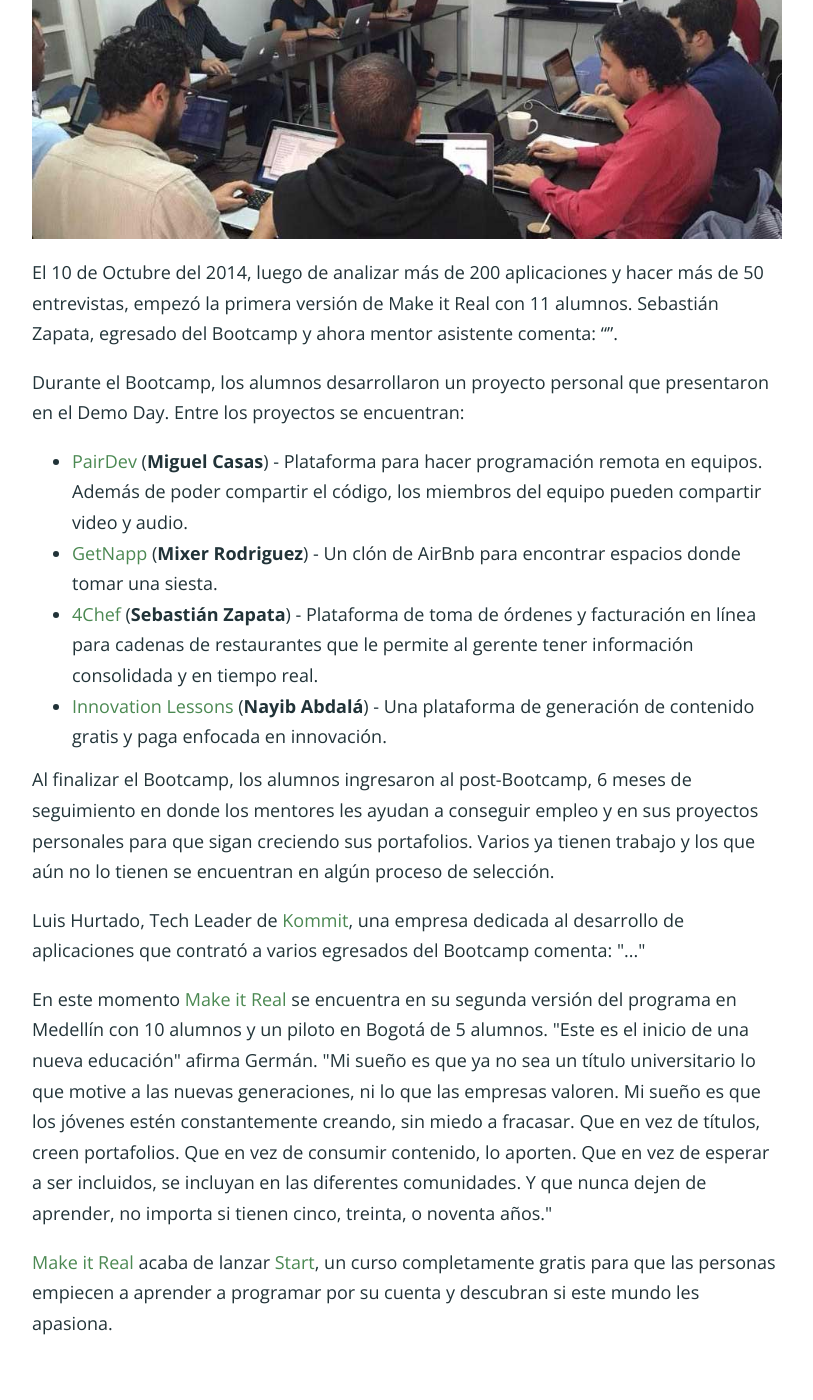
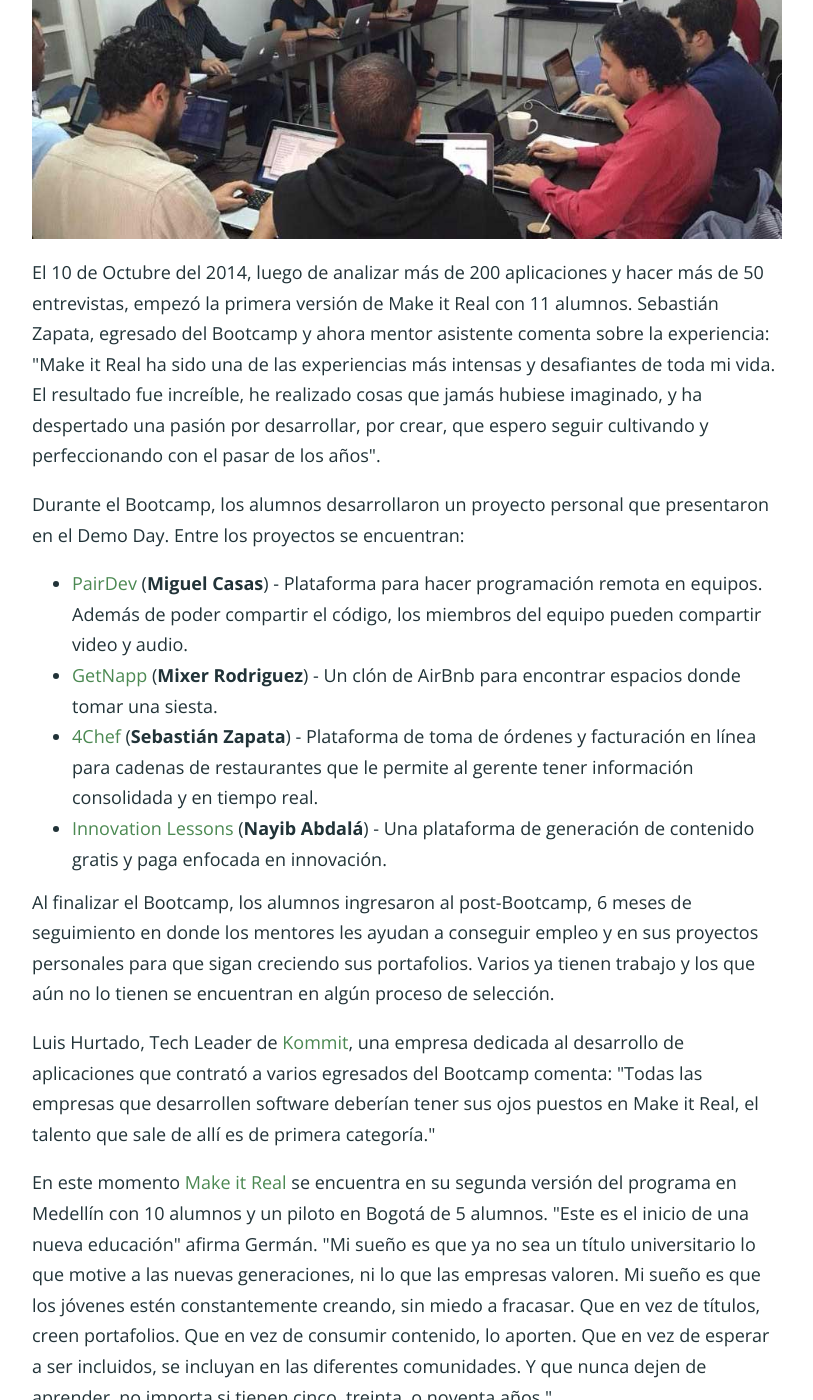
Before and after one commit to simonhoyos/blog, a Jekyll site: the page built from comunicado-apps.html, in a window 1280 px wide and 1400 px high, scrolled down 988 px. Shown: the whole window, without its empty margins (233-1046 px from the left). Built offline with Jekyll 4.4.1, drawn with Linux system fonts in a browser that asks for light colours; nearby versions of some CDN libraries; comment, search, counter and statistics services are not loaded; a style sheet for code colours, icons or effects is not loaded; before the commit the page ends 2344 px from its top, so only the background shows below that.

Commit message:
Finish "Comunicado Apps"

```diff
--- a/comunicado-apps.html
+++ b/comunicado-apps.html
@@ -19,7 +19,7 @@
 
               <p><img src="/images/workshop-first-day.jpg" alt="First Workshop" class="photo"></p>
 
-              <p>El 10 de Octubre del 2014, luego de analizar más de 200 aplicaciones y hacer más de 50 entrevistas, empezó la primera versión de Make it Real con 11 alumnos. Sebastián Zapata, egresado del Bootcamp y ahora mentor asistente comenta: “”. </p>
+              <p>El 10 de Octubre del 2014, luego de analizar más de 200 aplicaciones y hacer más de 50 entrevistas, empezó la primera versión de Make it Real con 11 alumnos. Sebastián Zapata, egresado del Bootcamp y ahora mentor asistente comenta sobre la experiencia: "Make it Real ha sido una de las experiencias más intensas y desafiantes de toda mi vida. El resultado fue increíble, he realizado cosas que jamás hubiese imaginado, y ha despertado una pasión por desarrollar, por crear, que espero seguir cultivando y perfeccionando con el pasar de los años". </p>
 
               <p>Durante el Bootcamp, los alumnos desarrollaron un proyecto personal que presentaron en el Demo Day. Entre los proyectos se encuentran:</p>
 
@@ -32,7 +32,7 @@
 
               <p>Al finalizar el Bootcamp, los alumnos ingresaron al post-Bootcamp, 6 meses de seguimiento en donde los mentores les ayudan a conseguir empleo y en sus proyectos personales para que sigan creciendo sus portafolios. Varios ya tienen trabajo y los que aún no lo tienen se encuentran en algún proceso de selección.</p>
 
-              <p>Luis Hurtado, Tech Leader de <a href="http://kommit.co/" target="_blank">Kommit</a>, una empresa dedicada al desarrollo de aplicaciones que contrató a varios egresados del Bootcamp comenta: "..."</p>
+              <p>Luis Hurtado, Tech Leader de <a href="http://kommit.co/" target="_blank">Kommit</a>, una empresa dedicada al desarrollo de aplicaciones que contrató a varios egresados del Bootcamp comenta: "Todas las empresas que desarrollen software deberían tener sus ojos puestos en Make it Real, el talento que sale de allí es de primera categoría."</p>
 
               <p>En este momento <a href="http://makeitreal.camp/" target="_blank">Make it Real</a> se encuentra en su segunda versión del programa en Medellín con 10 alumnos y un piloto en Bogotá de 5 alumnos. "Este es el inicio de una nueva educación" afirma Germán. "Mi sueño es que ya no sea un título universitario lo que motive a las nuevas generaciones, ni lo que las empresas valoren. Mi sueño es que los jóvenes estén constantemente creando, sin miedo a fracasar. Que en vez de títulos, creen portafolios. Que en vez de consumir contenido, lo aporten. Que en vez de esperar a ser incluidos, se incluyan en las diferentes comunidades. Y que nunca dejen de aprender, no importa si tienen cinco, treinta, o noventa años."</p>
 
```
